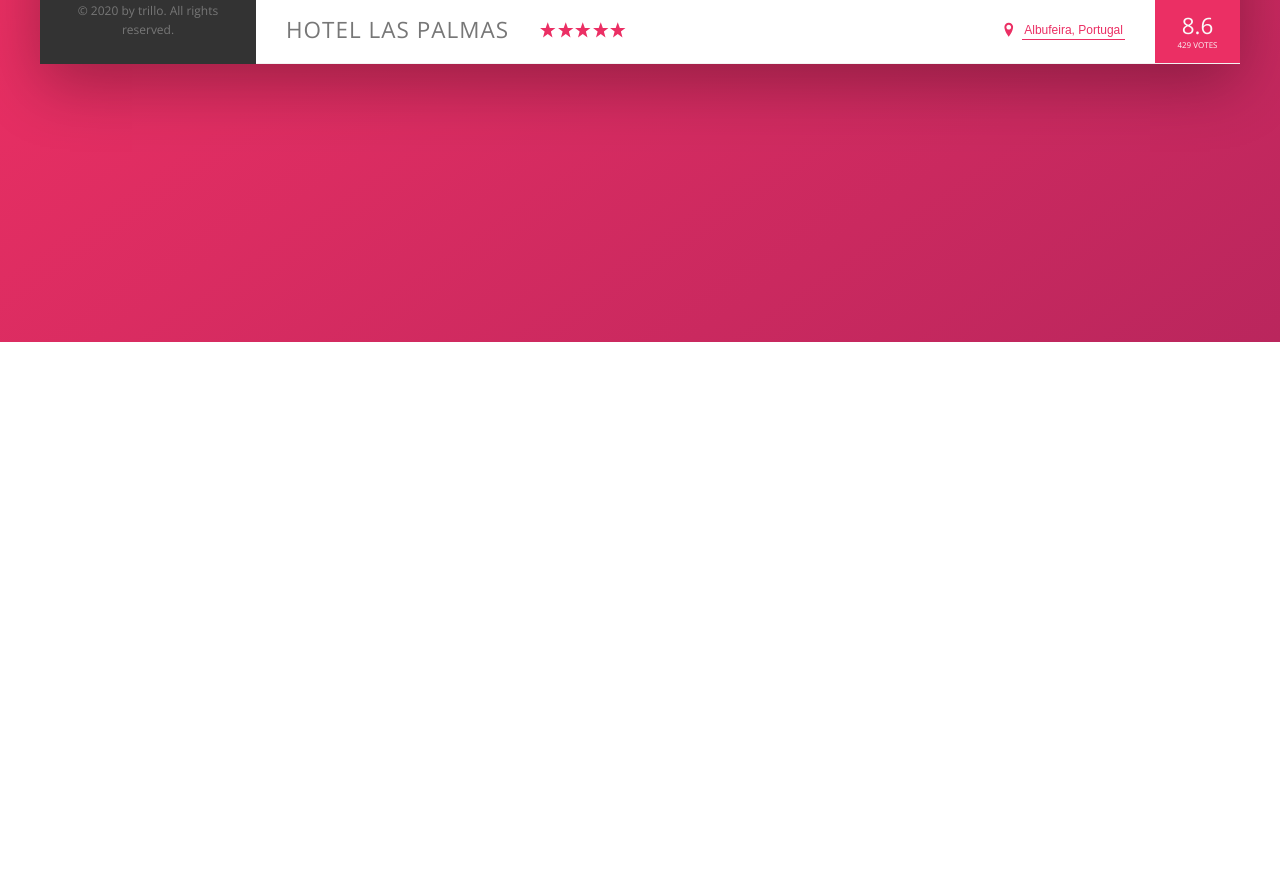
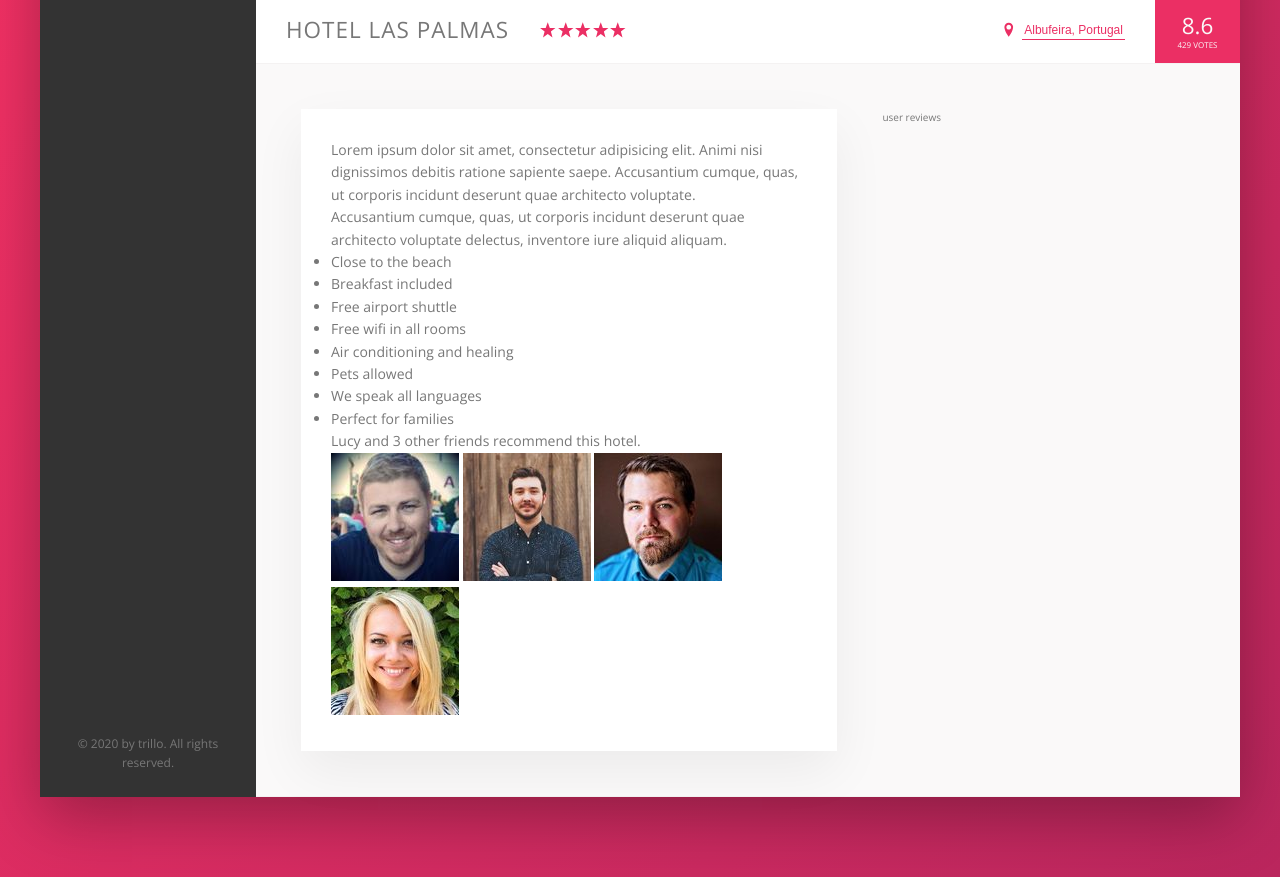
Before and after one commit to diegolopes98/trillo, a website: page index.html in a window 1280 px wide. Shown: the part 538-1415 px from the top of the page. Before the commit the page ends 880 px from the top, so only its background shows below. Drawn offline with nearby package versions, Linux system fonts and the light colour scheme; files that its build step writes are made by us from their sources.

Commit message:
started description box styling

```diff
--- a/index.html
+++ b/index.html
@@ -141,6 +141,41 @@
                   <div class="overview__rating-count">429 votes</div>
                 </div>
               </div>
+
+              <div class="detail">
+                <div class="description">
+                  <p class="paragraph">
+                    Lorem ipsum dolor sit amet, consectetur adipisicing elit. Animi nisi dignissimos debitis ratione sapiente saepe. Accusantium cumque, quas, ut corporis incidunt deserunt quae architecto voluptate.
+                  </p>
+                  <p class="paragraph">
+                    Accusantium cumque, quas, ut corporis incidunt deserunt quae architecto voluptate delectus, inventore iure aliquid aliquam.
+                  </p>
+                  <ul class="list">
+                    <li class="list__item">Close to the beach</li>
+                    <li class="list__item">Breakfast included</li>
+                    <li class="list__item">Free airport shuttle</li>
+                    <li class="list__item">Free wifi in all rooms</li>
+                    <li class="list__item">Air conditioning and healing</li>
+                    <li class="list__item">Pets allowed</li>
+                    <li class="list__item">We speak all languages</li>
+                    <li class="list__item">Perfect for families</li>
+                  </ul>
+                  <div class="recommend">
+                    <p class="recommend__count">
+                      Lucy and 3 other friends recommend this hotel.
+                    </p>
+                    <div class="recommend__friends">
+                      <img src="img/user-3.jpg" alt="Friend 1" class="recommend__photo">
+                      <img src="img/user-4.jpg" alt="Friend 2" class="recommend__photo">
+                      <img src="img/user-5.jpg" alt="Friend 3" class="recommend__photo">
+                      <img src="img/user-6.jpg" alt="Friend 4" class="recommend__photo">
+                    </div>
+                  </div>
+                </div>
+                <div class="user-reviews">
+                  user reviews
+                </div>
+              </div>
             </main>
           </div>
         </div>
--- a/sass/_base.scss
+++ b/sass/_base.scss
@@ -10,6 +10,8 @@
   --color-grey-dark-2: #777;
   --color-grey-dark-3: #999;
   --shadow-dark: 0 2rem 6rem rgba(0,0,0,.3);
+  --shadow-light: 0 2rem 5rem rgba(0,0,0,.06);
+  --line: 1px solid var(--color-grey-light-2);
 }
 
 * {
--- a/sass/_components.scss
+++ b/sass/_components.scss
@@ -192,7 +192,7 @@
 // Overview
 .overview{
   display: flex;
-  border-bottom: 1px solid var(--color-grey-light-2);
+  border-bottom: var(--line);
   align-items: center;
 
   &__heading{
--- a/sass/_layout.scss
+++ b/sass/_layout.scss
@@ -9,7 +9,7 @@
   font-size: 1.4rem;
   height: 7rem;
   background-color: #fff;
-  border-bottom: 1px solid var(--color-grey-light-2);
+  border-bottom: var(--line);
   display: flex;
   justify-content: space-between;
   align-items: center;
@@ -31,3 +31,23 @@
   background-color: #fff;
   flex: 1;
 }
+
+.detail {
+  display: flex;
+  padding: 4.5rem;
+  background-color: var(--color-grey-light-1);
+  border-bottom: var(--line);
+}
+
+.description {
+  font-size: 1.4rem;
+  flex: 0 0 60%;
+  margin-right: 4.5rem;
+  background-color: #fff;
+  box-shadow: var(--shadow-light);
+  padding: 3rem;
+}
+
+.user-reviews {
+  flex: 1;
+}
```
